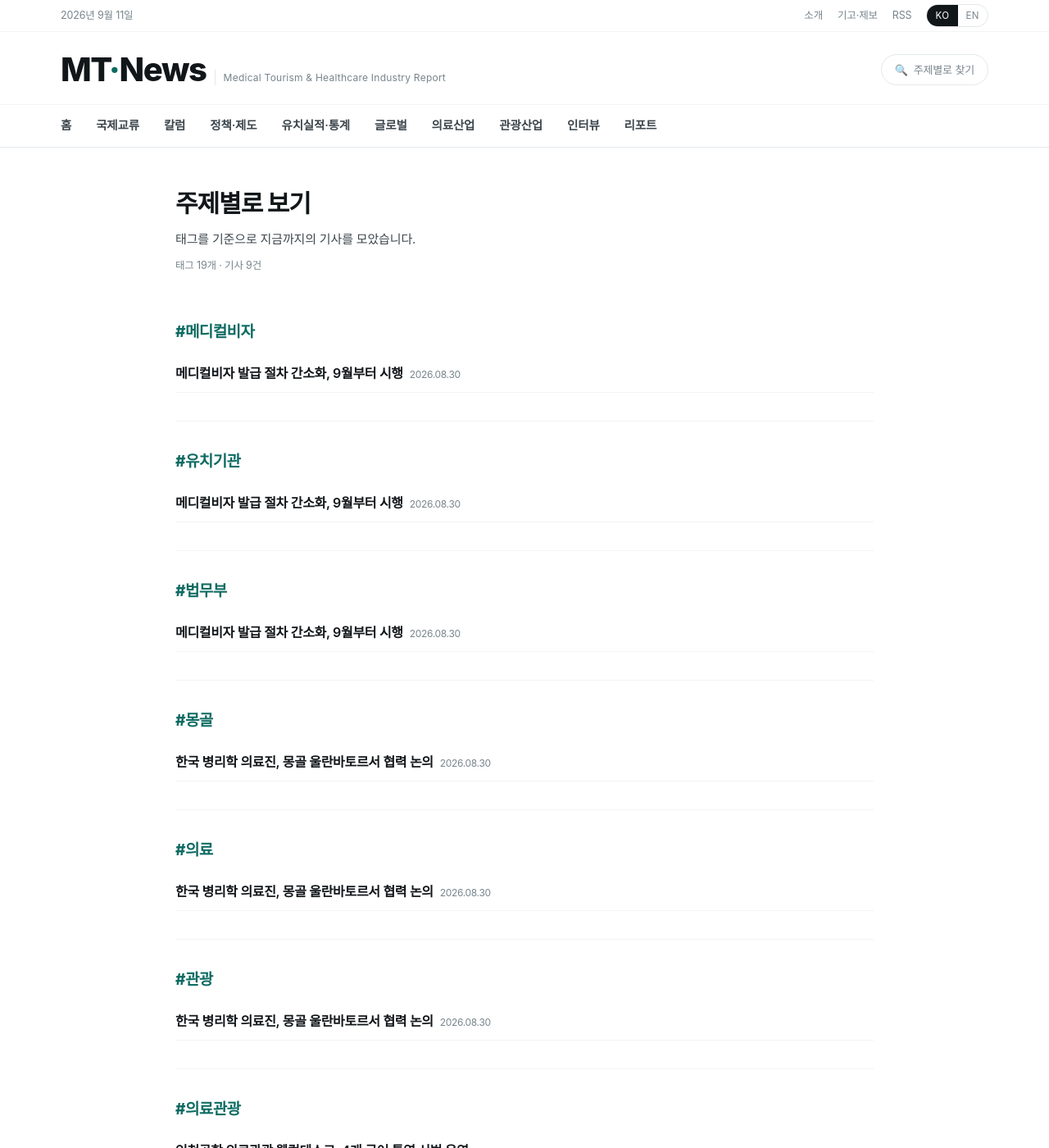
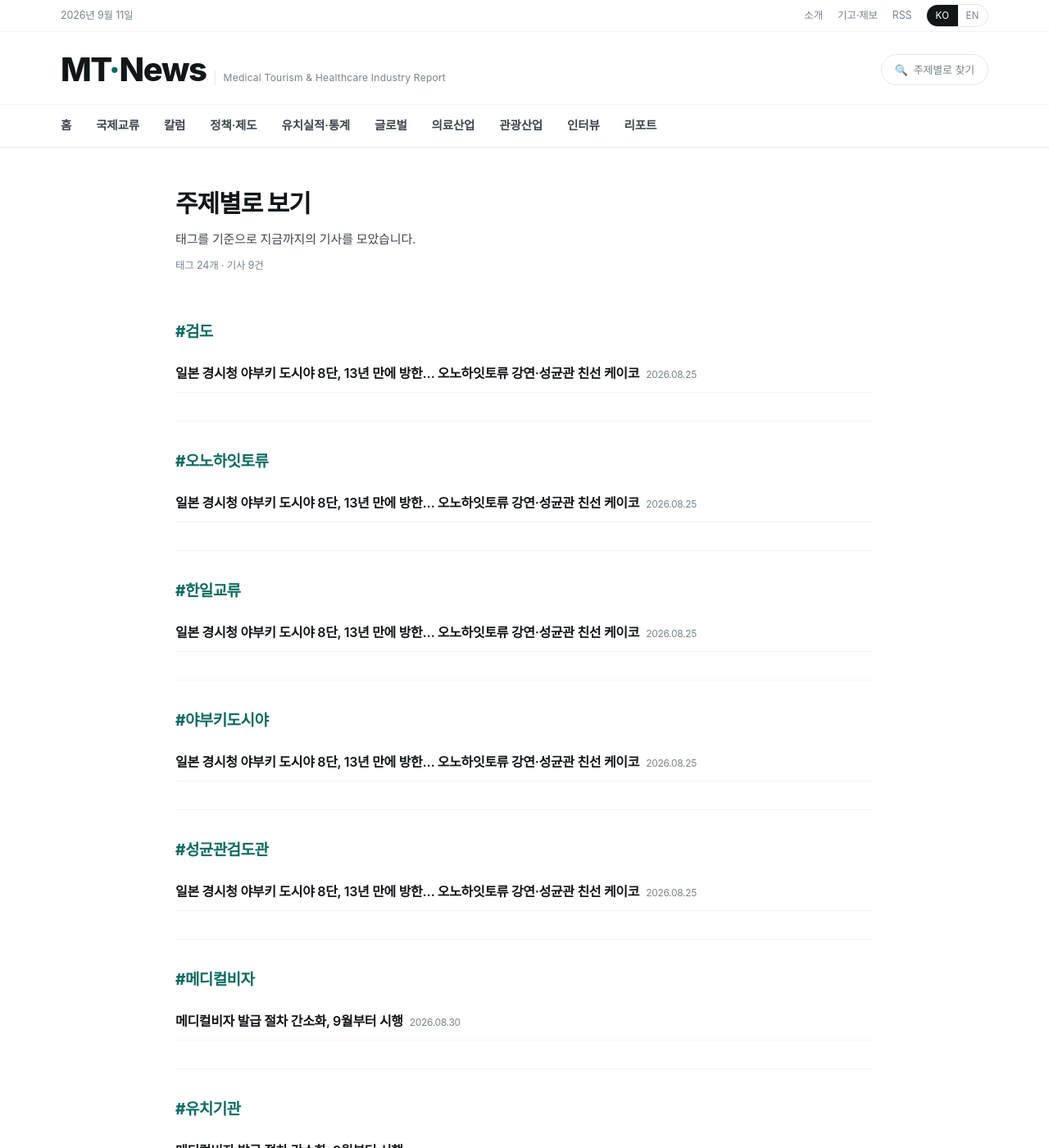
Before and after one commit to kokorojuin-tech/mt-news, a Jekyll site: the page built from tags.html, in a window 1280 px wide and 1400 px high. Shown: the whole window at 82% size. Built offline with Jekyll 4.4.1, drawn with Linux system fonts in a browser that asks for light colours; some web fonts are replaced.

Commit message:
Update 2026-08-25-japan-kendo-8dan-yabuki-visit.md

```diff
--- a/_posts/2026-08-25-japan-kendo-8dan-yabuki-visit.md
+++ b/_posts/2026-08-25-japan-kendo-8dan-yabuki-visit.md
@@ -1,32 +1,47 @@
+---
 title: "일본 경시청 야부키 도시야 8단, 13년 만에 방한… 오노하잇토류 강연·성균관 친선 케이코"
 description: "도쿄 경시청 검도 사범이자 오노하잇토류 18대 당주인 야부키 도시야 8단이 13년 만에 한국을 찾아 2박 3일간 강연과 친선 교류를 진행했다."
 category: exchange
 author: 백승화 기자
 tags: [검도, 오노하잇토류, 한일교류, 야부키도시야, 성균관검도관]
-image: /assets/img/friendly-keiko-01.jpg
-image_caption: "성균관 검도관에서 열린 한일 친선 稽古(케이코)후 기념 촬영. ⓒ MT News"
+image: /assets/img/2026-09/friendly-keiko-01.jpg
+image_caption: "성균관 검도관에서 열린 한일 친선 케이코 후 기념 촬영. ⓒ MT News"
 lang: ko
+---
 
 일본 도쿄 경시청 검도 사범이자 오노하잇토류(小野派一刀流) 18대 당주인 야부키 도시야(矢吹先生) 8단이 13년 만에 한국을 찾았다. 이번 방한에서 야부키 8단은 오노하잇토류의 역사와 철학을 전하는 강연과 실기 지도를 진행했으며, 성균관 검도관을 방문해 한일 8단 사범들 간의 친선 케이코를 갖는 등 2박 3일 일정을 통해 양국 검도인 사이의 교류를 다졌다.
 
 오노하잇토류는 일본 현대 검도의 주요 기법이 유래한 고류(古流) 검술 중 하나로 꼽힌다. 특히 상대의 칼을 위에서 눌러 베어 떨어뜨리는 「키리오토시(切り落とし)」의 이치는 오늘날 검도의 데바나 기술, 스리아게 기술 등 기초 이론과도 직결되는 것으로 알려져 있다. 야부키 8단은 이 유파의 18대 계승자(당주)로서, 이번 방한에는 오노하잇토류에 관심을 가진 한국 측 회원 6명이 함께했다.
 
-1일차 — 오노하잇토류 강연과 실습
+## 1일차 — 오노하잇토류 강연과 실습
+
 방한 첫날, 야부키 8단은 오노하잇토류에 대한 강연을 진행했다. 유파의 제1본(第一本)과 핵심 기법인 키리오토시의 이치를 설명하고 이어 실습 지도가 이어졌다. 강연에 함께한 한국 측 회원들은 기법 설명과 실습을 통해 오노하잇토류의 이치를 직접 체험했으며, 이후 일반 케이코와 저녁 식사로 첫날 일정을 마무리했다.
 
 참가자들은 특히 검도의 철학적인 측면, 그중에서도 중심선을 강조하는 이치가 인상적이었다고 전했다. 야부키 8단의 이번 방한은 13년 만의 재회로, 오랜만의 만남에도 참가자들의 관심과 열의가 높았던 것으로 전해진다.
 
-2일차 — 성균관 검도관 친선 케이코
+![오노하잇토류 실습 장면. 참가자들이 목검을 마주하고 형(形)의 기본을 익히고 있다.](/assets/img/2026-09/kiriotoshi-practice.jpg)
+*오노하잇토류 실습 장면. 참가자들이 목검을 마주하고 형(形)의 기본을 익히고 있다. ⓒ MT News*
+
+## 2일차 — 성균관 검도관 친선 케이코
+
 둘째 날 오전에는 서울 시내를 둘러보는 관광 일정이 이어졌고, 오후에는 성균관 검도관을 방문해 한일 8단 사범 간의 친선 케이코가 열렸다. 양국 8단 사범들이 보여준 절제된 케이코는 자리를 함께한 이들에게 깊은 인상을 남겼다.
 
 이어진 저녁 식사 자리에서는 검도 심판 규칙 등을 주제로 다양한 의견이 오갔다. 서로의 입장을 이해하려는 분위기 속에서 대화가 이어졌으며, 참가자들은 이러한 교류가 계속된다면 양국 검도계의 친교가 한층 더 깊어질 것이라는 기대를 나타냈다. 좋은 인상과 우호적인 분위기 속에서 2일차 일정이 마무리됐다.
 
-3일차 — 검수원도장 방문, 형(形) 수련으로 마무리
+![성균관 검도관에서 열린 한일 친선 케이코 후 기념 촬영](/assets/img/2026-09/friendly-keiko-01.jpg)
+*성균관 검도관에서 열린 한일 친선 케이코 후 기념 촬영. ⓒ MT News*
+
+![친선 케이코에 함께한 한일 검도인들이 태극기 아래에서 단체 기념 촬영을 했다](/assets/img/2026-09/friendly-keiko-02.jpg)
+*친선 케이코에 함께한 한일 검도인들이 태극기 아래에서 단체 기념 촬영을 했다. ⓒ MT News*
+
+## 3일차 — 검수원도장 방문, 형(形) 수련으로 마무리
+
 방한 마지막 날인 3일차에는 오전에 검수원도장을 방문했다. 이 자리에서는 오노하잇토류의 기본적인 겨눔(構え)과 형(形) 1본부터 3본까지를 배우는 시간이 마련됐다. 두 번째로 진행된 강습이었던 만큼 참가자들의 이해도가 한층 높아졌다는 평가가 나왔다.
 
 야부키 8단은 공항까지 차로 배웅을 받으며 2박 3일간의 방한 일정을 마쳤다. 출국 직전 그는 3일간 함께해 준 이들에게 감사와 많은 것을 배웠다는 뜻을 담은 메시지를 전한 것으로 알려졌다. 몸에 밴 예법이 느껴지는 이 인사에 함께한 한국 측 참가자들도 깊은 인상을 받았다고 전했다.
 
-교류를 마치며
+## 교류를 마치며
+
 13년 만에 이뤄진 이번 방한은 오노하잇토류라는 고류 검술을 매개로 한일 양국 검도인들이 다시 마주할 수 있었던 뜻깊은 자리였다는 평가다. 강연과 실습, 친선 케이코, 그리고 격의 없는 대화를 통해 양측은 서로의 검도관(觀)을 이해하는 시간을 가졌으며, 앞으로도 이러한 교류가 이어지기를 기대하는 목소리가 높다.
 
-3일간 함께해 주신 모든 분들께 감사드립니다.
+> 3일간 함께해 주신 모든 분들께 감사드립니다.
```
